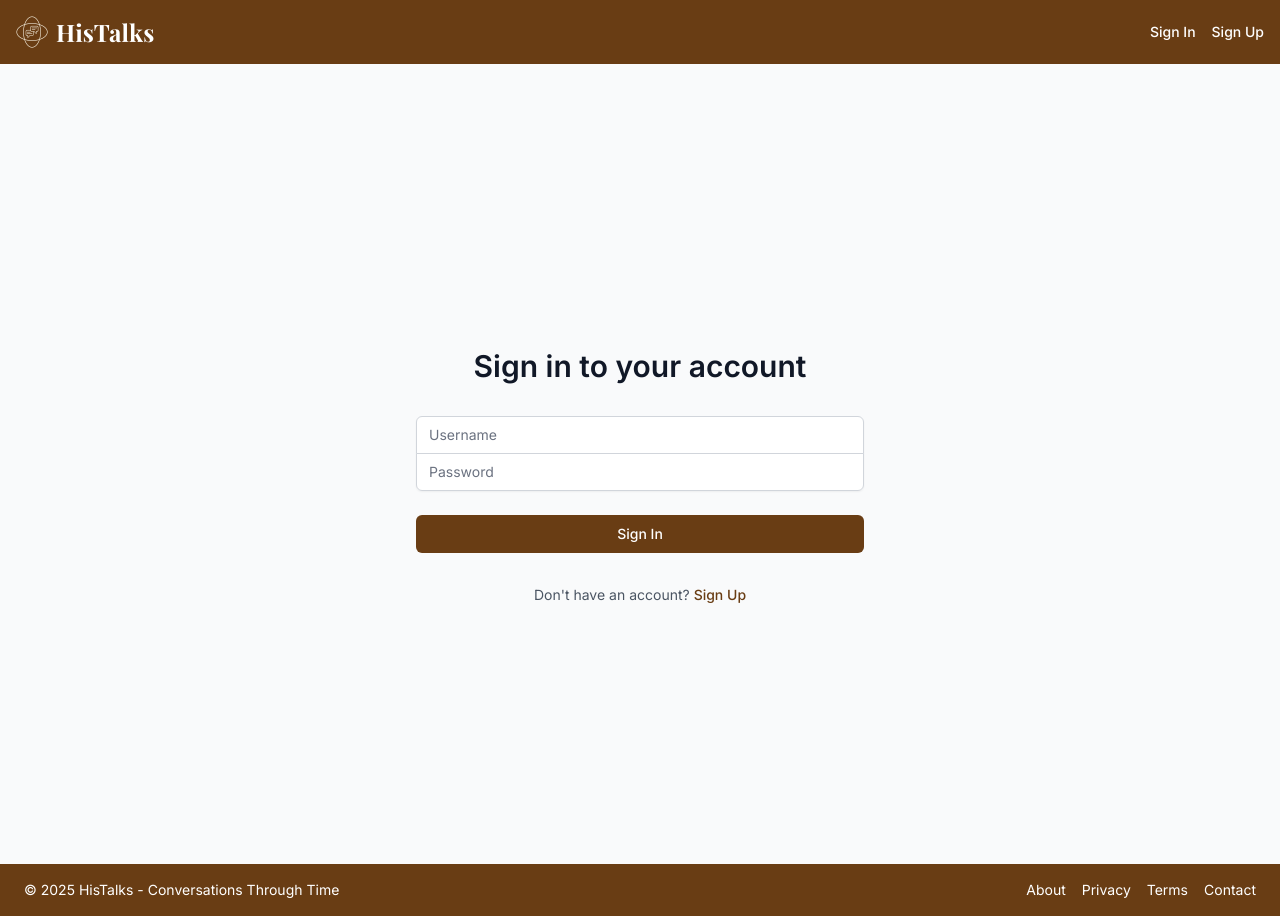
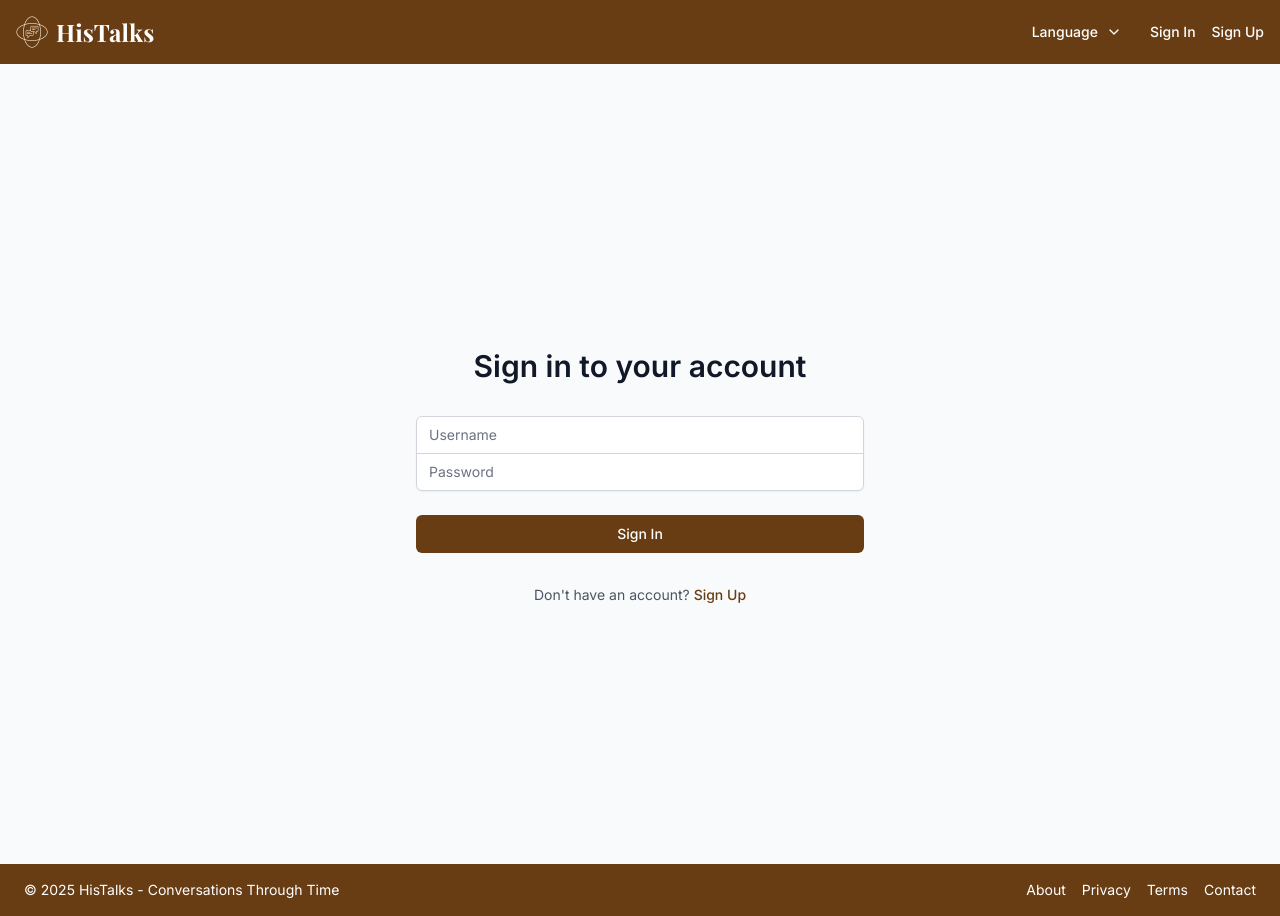
Before and after one commit to Emriel/HisTalks, a React (Vite) app: page /signin in a window 1280 px wide. Built offline with nearby package versions, Linux system fonts and the light colour scheme; no server answers.

Commit message:
Dil seçimi header tarafına taşındı ve CharacterSelector kısmından kaldırıldı. Böylelikle kullanıcılar tarihi figürlerle konuşurken de dil değiştirebilecekler.

```diff
--- a/src/components/CharacterSelector.tsx
+++ b/src/components/CharacterSelector.tsx
@@ -3,7 +3,6 @@ import { useChatContext } from '../context/ChatContext';
 import { Search, ChevronDown, X } from 'lucide-react';
 import { historicalFigures, categories } from '../data/characters';
 import { useTranslation } from 'react-i18next';
-import LanguageSwitcher from './LanguageSwitcher';
 
 const CharacterSelector = () => {
   const { selectCharacter } = useChatContext();
@@ -171,7 +170,6 @@ const CharacterSelector = () => {
             </div>
           )}
           </div>
-          <LanguageSwitcher />
         </div>
       </div>
 
--- a/src/components/Header.tsx
+++ b/src/components/Header.tsx
@@ -3,6 +3,7 @@ import { useChatContext } from '../context/ChatContext';
 import { Link, useNavigate } from 'react-router-dom';
 import { useTranslation } from 'react-i18next';
 import { useAuth } from '../context/AuthContext';
+import LanguageSwitcher from './LanguageSwitcher'; // 👈 dil menüsü eklendi
 
 const Header = () => {
   const { t } = useTranslation();
@@ -37,12 +38,19 @@ const Header = () => {
         </div>
 
         <nav className="flex space-x-4 items-center">
+          {/* Dil menüsü */}
+          <div className="hidden md:block">
+            <LanguageSwitcher />
+          </div>
+
+          {/* Kullanıcı adı */}
           {isAuthenticated && user && (
             <span className="text-sm text-white bg-white/20 rounded px-2 py-1">
               {user.username}
             </span>
           )}
 
+          {/* Auth durumuna göre butonlar */}
           {!isAuthenticated ? (
             <>
               <Link to="/signin" className="text-sm font-medium text-white hover:text-amber-400">
--- a/src/components/LanguageSwitcher.tsx
+++ b/src/components/LanguageSwitcher.tsx
@@ -12,30 +12,30 @@ const LanguageSwitcher = () => {
   };
 
   return (
-    <div className="relative">
+    <div className="relative text-white">
       <button
         onClick={() => setIsOpen(!isOpen)}
-        className="w-48 px-4 py-3 bg-white border border-gray-300 rounded-lg shadow-sm text-left flex items-center justify-between hover:bg-gray-50 focus:outline-none focus:ring-2 focus:ring-[#693d14] focus:border-[#693d14]"
+        className="flex items-center space-x-2 px-3 py-1 text-sm font-medium hover:text-amber-400 focus:outline-none"
       >
-        <span className="text-gray-700">{t('language')}</span>
-        <ChevronDown className="h-5 w-5 text-gray-400" />
+        <span>{t('language')}</span>
+        <ChevronDown className="h-4 w-4" />
       </button>
 
       {isOpen && (
-        <div className="absolute z-10 w-48 mt-1 bg-white border border-gray-200 rounded-lg shadow-lg">
+        <div className="absolute right-0 mt-2 w-32 bg-[#4d290f] border border-[#693d14] rounded shadow-md z-50">
           <button
             onClick={() => changeLanguage('en')}
-            className={`w-full px-4 py-2 text-left hover:bg-gray-50 ${
-              i18n.language === 'en' ? 'bg-[#693d14] text-white' : 'text-gray-700'
-            }`}
+            className={`block w-full text-left px-4 py-2 text-sm ${
+              i18n.language === 'en' ? 'text-amber-400 font-semibold' : 'text-white'
+            } hover:bg-[#5a3411]`}
           >
             {t('english')}
           </button>
           <button
             onClick={() => changeLanguage('tr')}
-            className={`w-full px-4 py-2 text-left hover:bg-gray-50 ${
-              i18n.language === 'tr' ? 'bg-[#693d14] text-white' : 'text-gray-700'
-            }`}
+            className={`block w-full text-left px-4 py-2 text-sm ${
+              i18n.language === 'tr' ? 'text-amber-400 font-semibold' : 'text-white'
+            } hover:bg-[#5a3411]`}
           >
             {t('turkish')}
           </button>
```
